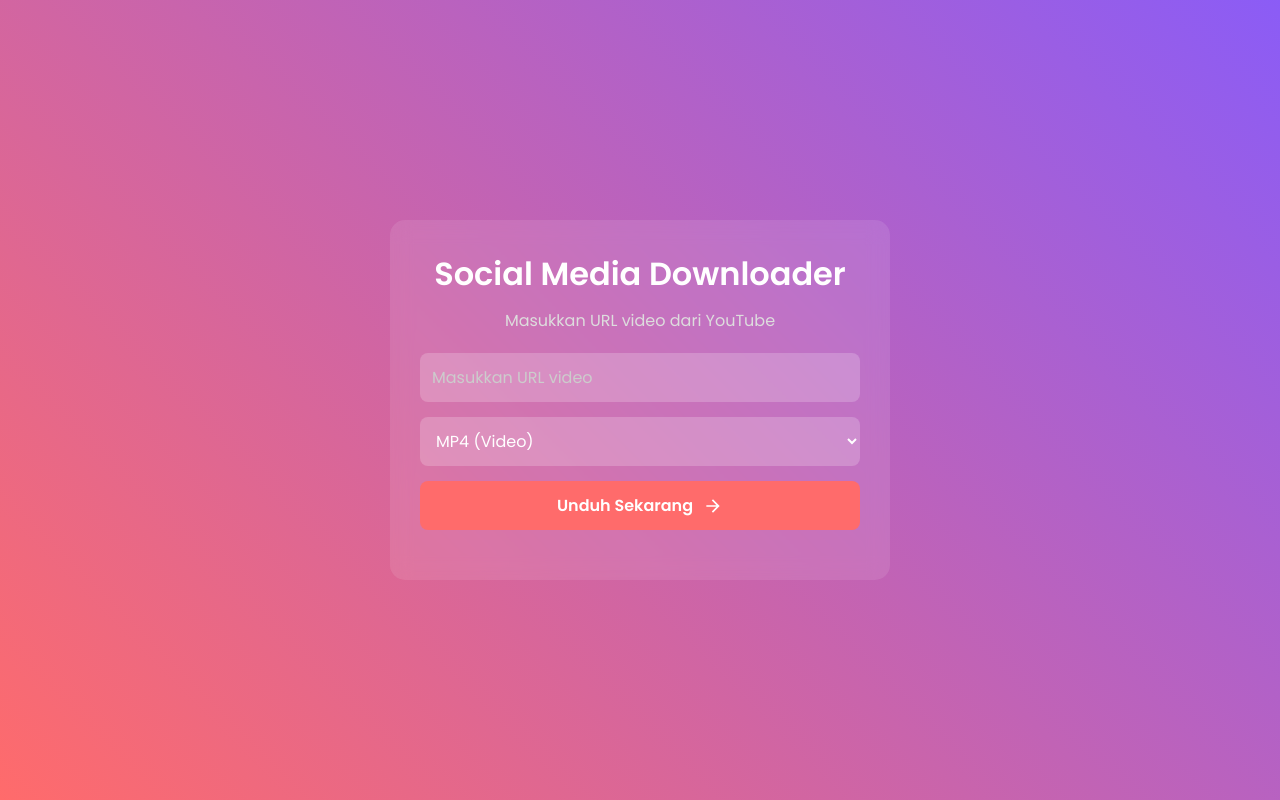
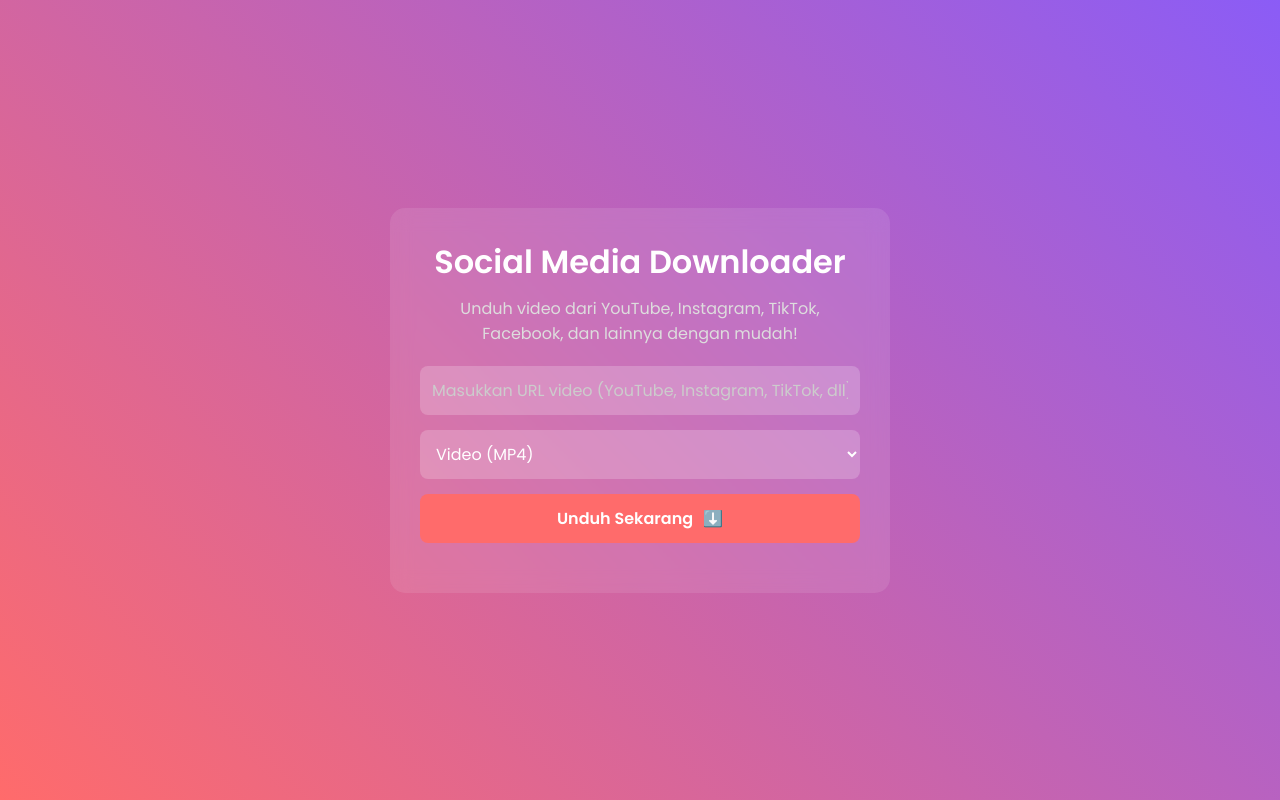
Before and after one commit to CodeDarkSlayer/Media-Downloader, a plain HTML site: page templates/index.html in a window 1280 px wide. Drawn offline with Linux system fonts and the light colour scheme.

Commit message:
Update index.html
Signed-off-by: Ibar <46305888+CodeDarkSlayer@users.noreply.github.com>

```diff
--- a/templates/index.html
+++ b/templates/index.html
@@ -4,31 +4,30 @@
     <meta charset="UTF-8">
     <meta name="viewport" content="width=device-width, initial-scale=1.0">
     <title>Social Media Downloader</title>
+    <link rel="stylesheet" href="/static/style.css">
     <link href="https://fonts.googleapis.com/css2?family=Poppins:wght@400;600&display=swap" rel="stylesheet">
-    <link rel="stylesheet" href="/static/style.css">
 </head>
 <body>
     <div class="container">
         <h1>Social Media Downloader</h1>
-        <p>Masukkan URL video dari YouTube</p>
+        <p>Unduh video dari YouTube, Instagram, TikTok, Facebook, dan lainnya dengan mudah!</p>
         <form id="downloadForm">
-            <input type="text" id="urlInput" placeholder="Masukkan URL video" required>
+            <input type="text" id="urlInput" placeholder="Masukkan URL video (YouTube, Instagram, TikTok, dll)" required>
             <select id="formatSelect">
-                <option value="mp4">MP4 (Video)</option>
-                <option value="mp3">MP3 (Audio)</option>
+                <option value="mp4">Video (MP4)</option>
+                <option value="mp3">Audio (MP3)</option>
             </select>
             <button type="submit" class="download-btn">
-                <span>Unduh Sekarang</span>
-                <svg class="arrow" viewBox="0 0 24 24">
-                    <path d="M12 4l-1.41 1.41L16.17 11H4v2h12.17l-5.58 5.59L12 20l8-8z"/>
-                </svg>
+                <span class="btn-text">Unduh Sekarang</span>
+                <span class="btn-icon">⬇️</span>
             </button>
         </form>
-        <div id="loading" class="loading hidden">
-            <div class="spinner"></div>
-            <p>Sedang mengunduh...</p>
+        <div id="status" class="status">
+            <div id="loading" class="loading hidden">
+                <div class="spinner"></div>
+                <span>Mengunduh...</span>
+            </div>
         </div>
-        <div id="status" class="status"></div>
     </div>
     <script src="/static/script.js"></script>
 </body>
```
